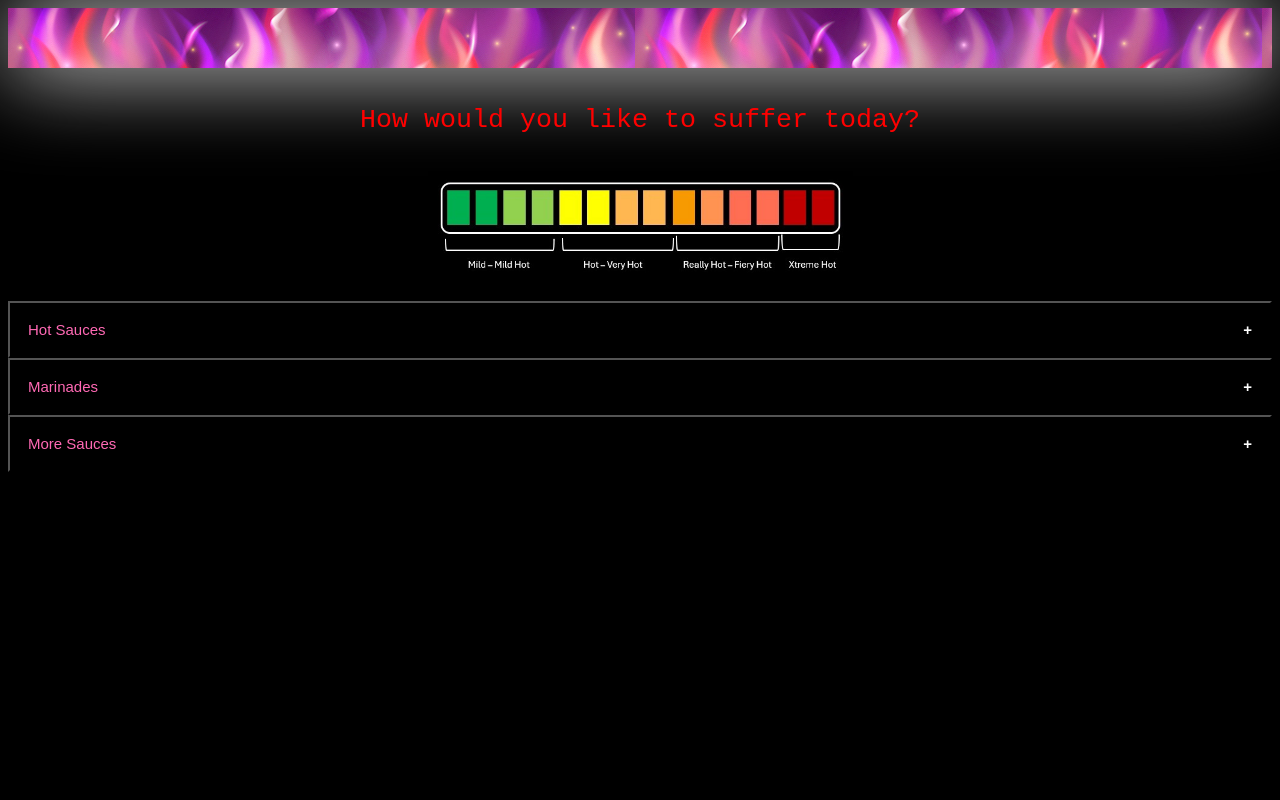
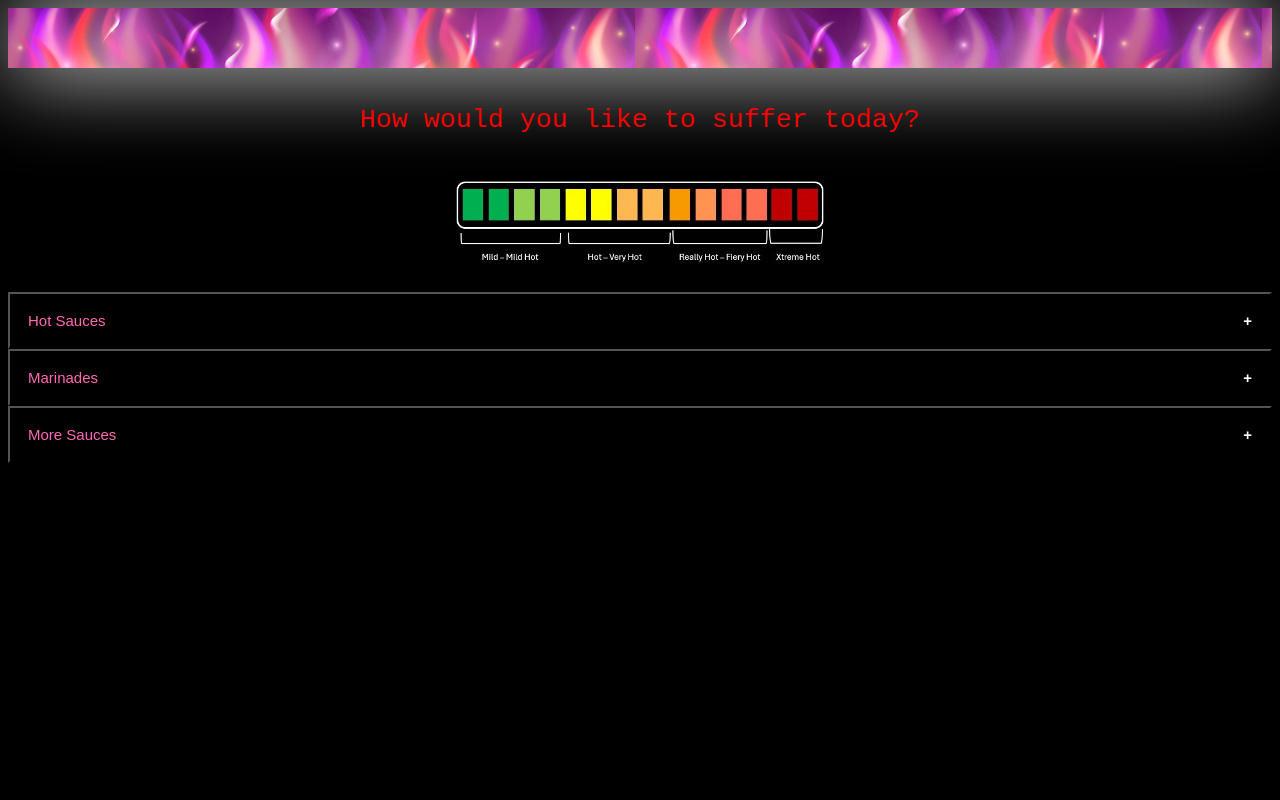
Before and after one commit to bethaneyhall/hotsauce, a plain HTML site: page index.html in a window 1280 px wide. Drawn offline with Linux system fonts and the light colour scheme.

Commit message:
Update stylesheet.css

```diff
--- a/stylesheet.css
+++ b/stylesheet.css
@@ -84,7 +84,7 @@ article {
     display:block;
     margin-left: auto;
     margin-right: auto;
-    max-width: 425px;
+    max-width: 390px;
     padding-bottom: 10px;
 }
 
```
